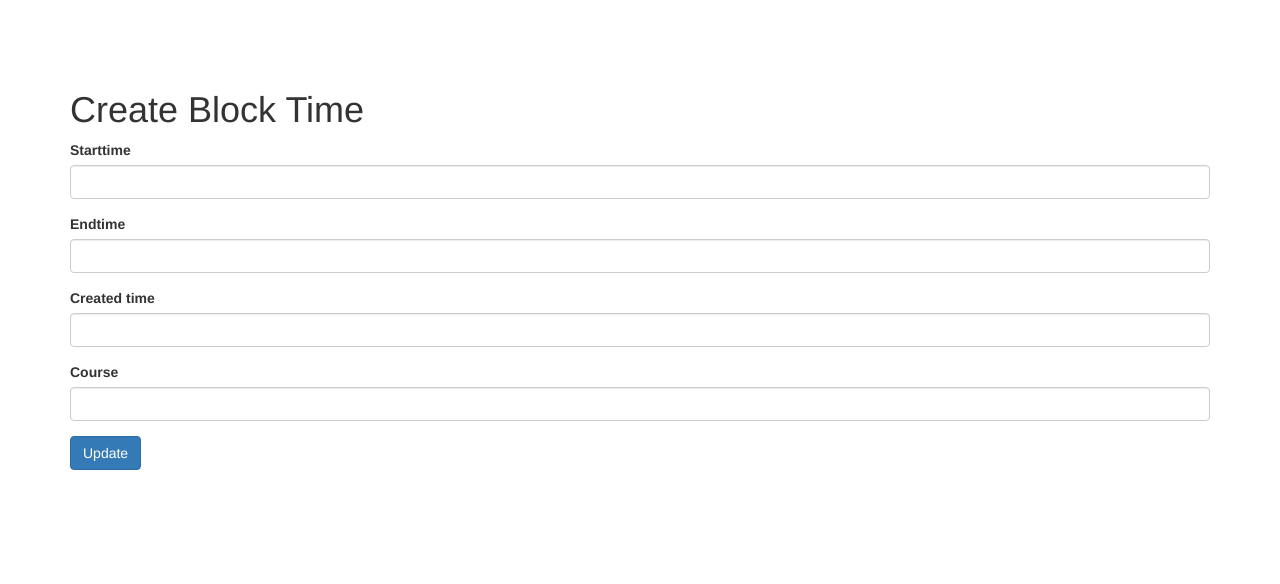
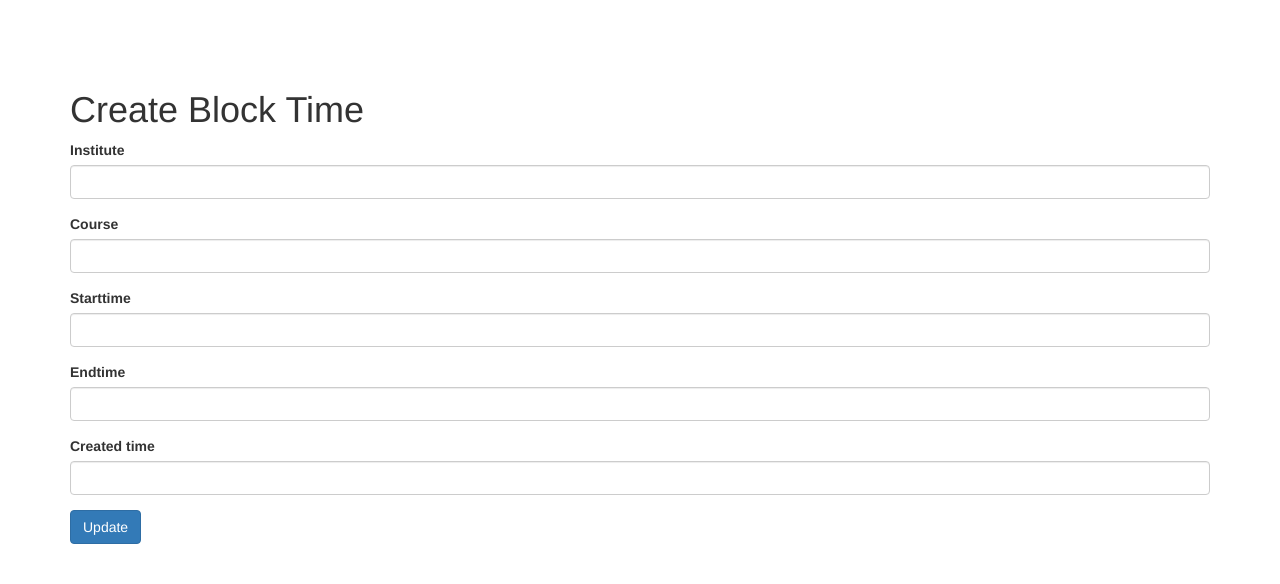
Before and after one commit to vishnupriyam/invoker-web-interface, a Yii app: template views/block-time/create.php in a window 1280 px wide. Shown: the top 584 px of the page. Run offline with PHP 8.4 and a stand-in for Yii, Linux system fonts and the light colour scheme; the template is opened without the code that fills it: most values are stand-ins (such as "Sample title", 1, 10 or a date in 2020); form fields are guessed from the names that the template uses; data that the repository does not hold is empty; some libraries are stand-ins or nearby versions.

Commit message:
Dependent Dropdown for block-time create

```diff
--- a/models/BlockTime.php
+++ b/models/BlockTime.php
@@ -17,6 +17,7 @@
  */
 class BlockTime extends \yii\db\ActiveRecord
 {
+    public $institute;
     /**
      * @inheritdoc
      */
@@ -58,4 +59,8 @@
     {
         return $this->hasOne(Course::className(), ['id' => 'course_id']);
     }
+
+    public function getInstitute(){
+        return $this->hasOne(Institute::className(), ['id' => $this->getCourse->institute_id]);
+    }
 }
--- a/views/block-time/_form.php
+++ b/views/block-time/_form.php
@@ -2,6 +2,7 @@
 
 use yii\helpers\Html;
 use yii\widgets\ActiveForm;
+use app\models\Institute;
 
 /* @var $this yii\web\View */
 /* @var $model app\models\BlockTime */
@@ -12,13 +13,27 @@
 
     <?php $form = ActiveForm::begin(); ?>
 
+    <?= $form->field($model, 'institute')->dropdownList(
+        institute::find()->select(['name','id'])->indexBy('id')->column(),
+        [
+            'prompt'=>'Select Institute',
+            'onchange' => '$.post( "index.php?r=institute/courses&id=" +$(this).val(), function( data ) {
+                                $( "select#blocktime-course_id" ).html( data );
+                           });'
+        ]
+    ); ?>
+
+    <?= $form->field($model,'course_id')->dropdownList(
+        [],
+        [
+            'prompt' => 'Select Courses',
+        ])?>
+
     <?= $form->field($model, 'starttime')->textInput() ?>
 
     <?= $form->field($model, 'endtime')->textInput() ?>
 
     <?= $form->field($model, 'created_time')->textInput() ?>
-
-    <?= $form->field($model, 'course_id')->textInput() ?>
 
     <div class="form-group">
         <?= Html::submitButton($model->isNewRecord ? 'Create' : 'Update', ['class' => $model->isNewRecord ? 'btn btn-success' : 'btn btn-primary']) ?>
```
Also changed, not shown: controllers/InstituteController.php (+16 -0 lines).
